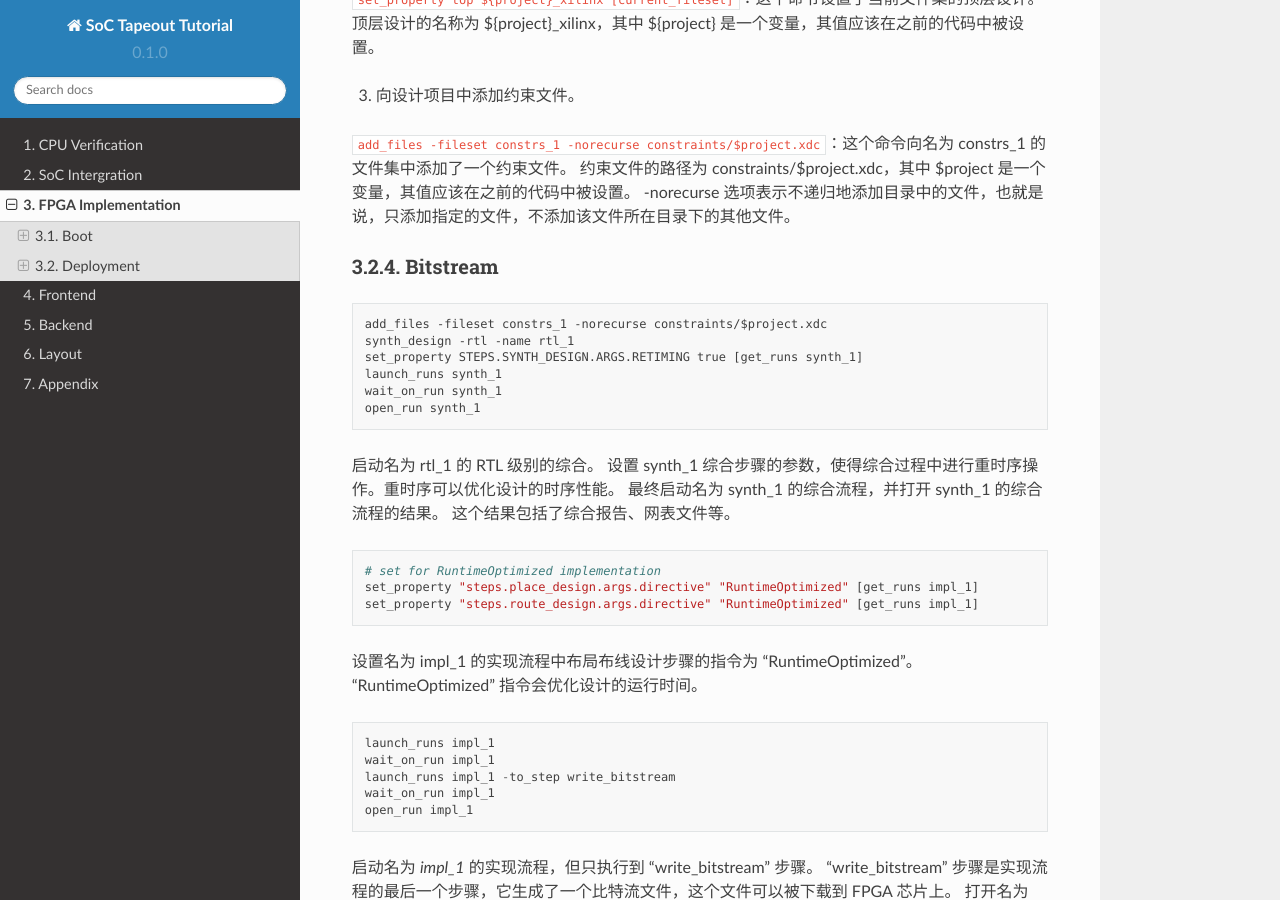
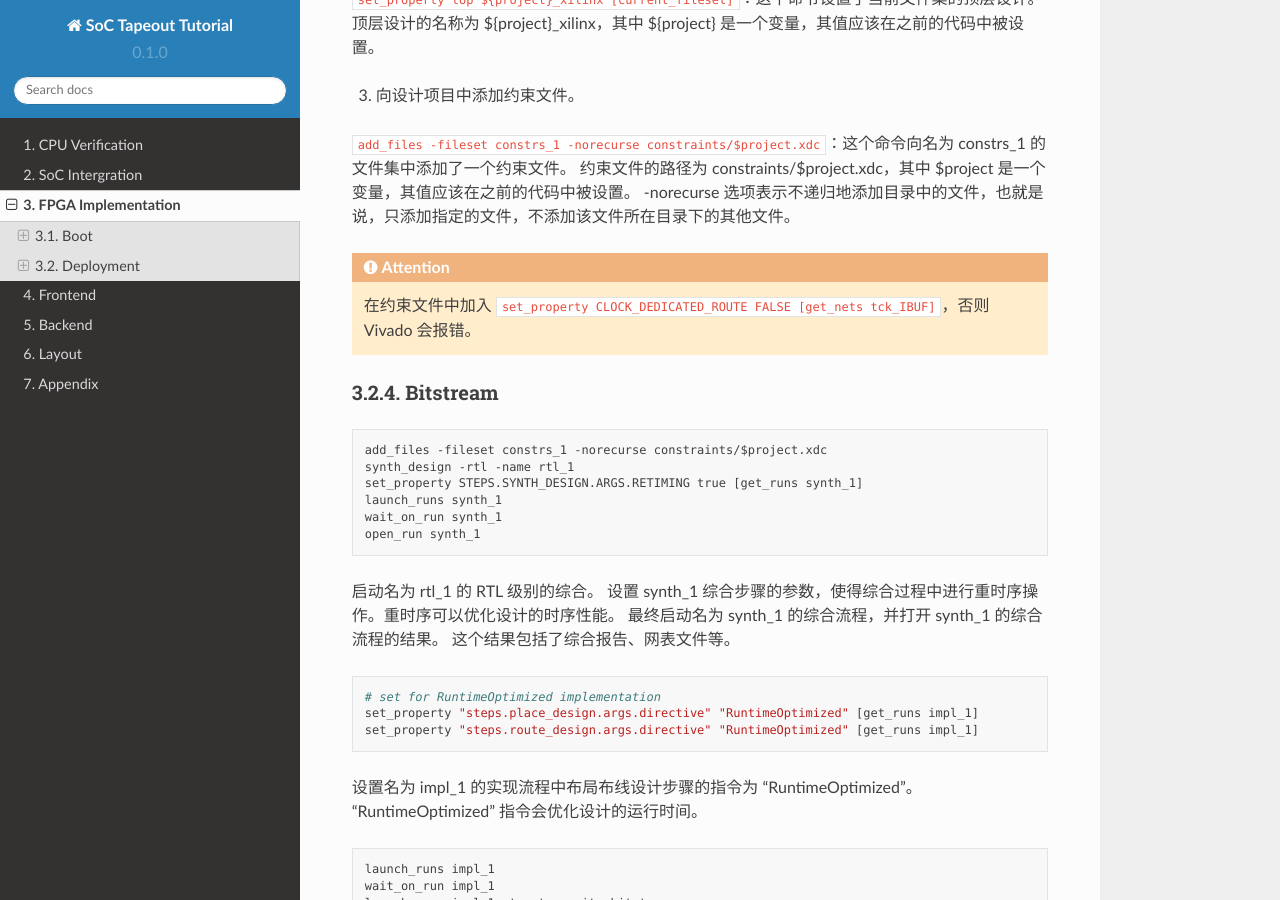
Before and after one commit to Siris-Li/SoC-Tapeout-Tutorial, a Sphinx documentation site: the page built from docs/source/fpga.rst, in a window 1280 px wide and 900 px high, scrolled down 16661 px. Built offline with Sphinx 7.4.7 and the Read the Docs theme 2.0.0, drawn with Linux system fonts in a browser that asks for light colours.

Commit message:
Update fpga.rst

```diff
--- a/docs/source/fpga.rst
+++ b/docs/source/fpga.rst
@@ -754,6 +754,10 @@ Design Constraint
 约束文件的路径为 constraints/$project.xdc，其中 $project 是一个变量，其值应该在之前的代码中被设置。
 -norecurse 选项表示不递归地添加目录中的文件，也就是说，只添加指定的文件，不添加该文件所在目录下的其他文件。
 
+.. attention::
+
+   在约束文件中加入 ``set_property CLOCK_DEDICATED_ROUTE FALSE [get_nets tck_IBUF]``，否则 Vivado 会报错。
+
 
 Bitstream
 ^^^^^^^^^^^^
```
